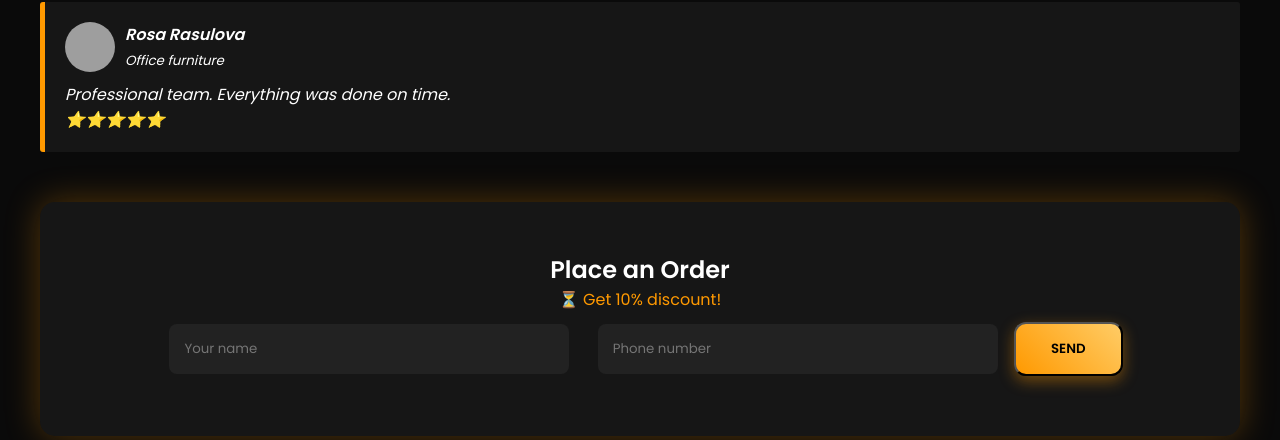
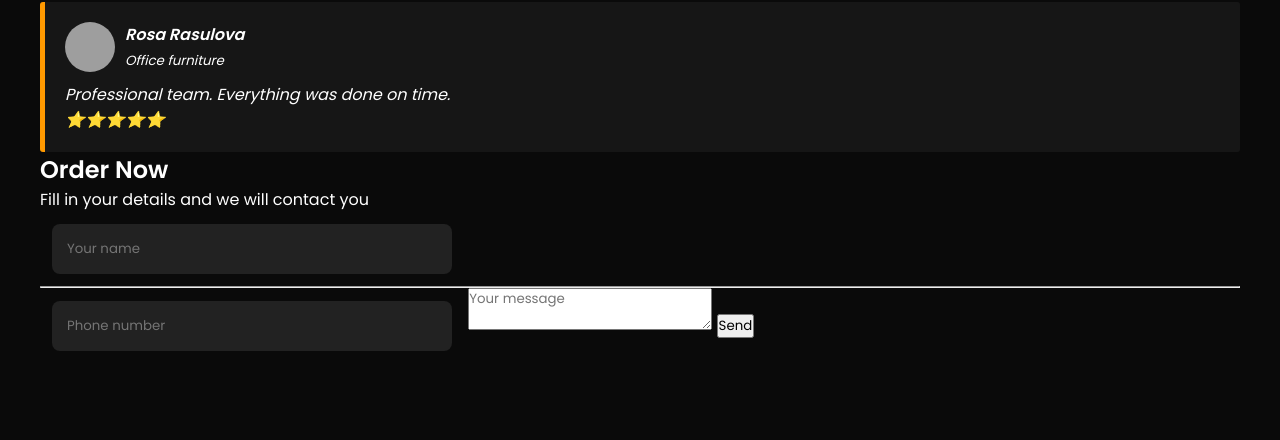
Before and after one commit to Solteroo/Mebel, a plain HTML site: page index.html in a window 1280 px wide. Shown: the part 2640-3080 px from the top of the page. Drawn offline with nearby package versions, Linux system fonts and the light colour scheme; grey boxes are pictures that could not be loaded.

Commit message:
Update index.html

```diff
--- a/index.html
+++ b/index.html
@@ -72,7 +72,7 @@
   <div class="menu">
     <a href="#">Home</a>
     <a href="#portfolio">Projects</a>
-    <a href="#order">Order</a>
+    <a href="#contact">Order</a>
   </div>
 </nav>
 
@@ -87,7 +87,7 @@
     <p style="margin-top:10px;color:#cccccc">
       ⚡ Order today — free design included
     </p>
-    <a class="btn" href="#order">Place Order</a>
+    <a class="btn" href="#contact">Place Order</a>
   </div>
 </header>
 
@@ -191,19 +191,23 @@
     <div>⭐⭐⭐⭐⭐</div>
   </div>
 
-  <!-- ORDER -->
-  <div class="contact" id="order">
-    <h2>Place an Order</h2>
-    <p style="color:#ff9900">⏳ Get 10% discount!</p>
+  <!-- CONTACT -->
+<section id="contact">
+<div class="contact-box">
 
-    <form onsubmit="sendTG(event)">
-      <input type="text" id="name" placeholder="Your name" required>
-      <input type="tel" id="phone" placeholder="Phone number" required>
-      <button class="btn" type="submit">SEND</button>
-    </form>
-  </div>
+<h2>Order Now</h2>
 
-</div>
+<p>Fill in your details and we will contact you</p>
+  <input id="name" type="text" placeholder="Your name"><hr></hr>
+<input id="phone" type="tel" placeholder="Phone number">
+<textarea id="comment" placeholder="Your message"></textarea>
+
+<button class="send-btn" onclick="sendOrder()">Send</button>
+</section>
+
+</div> <!-- contact-box yopilishi -->
+
+</section> <!-- contact section yopilishi -->
 
 <!-- MAP -->
 <div class="map">
```
